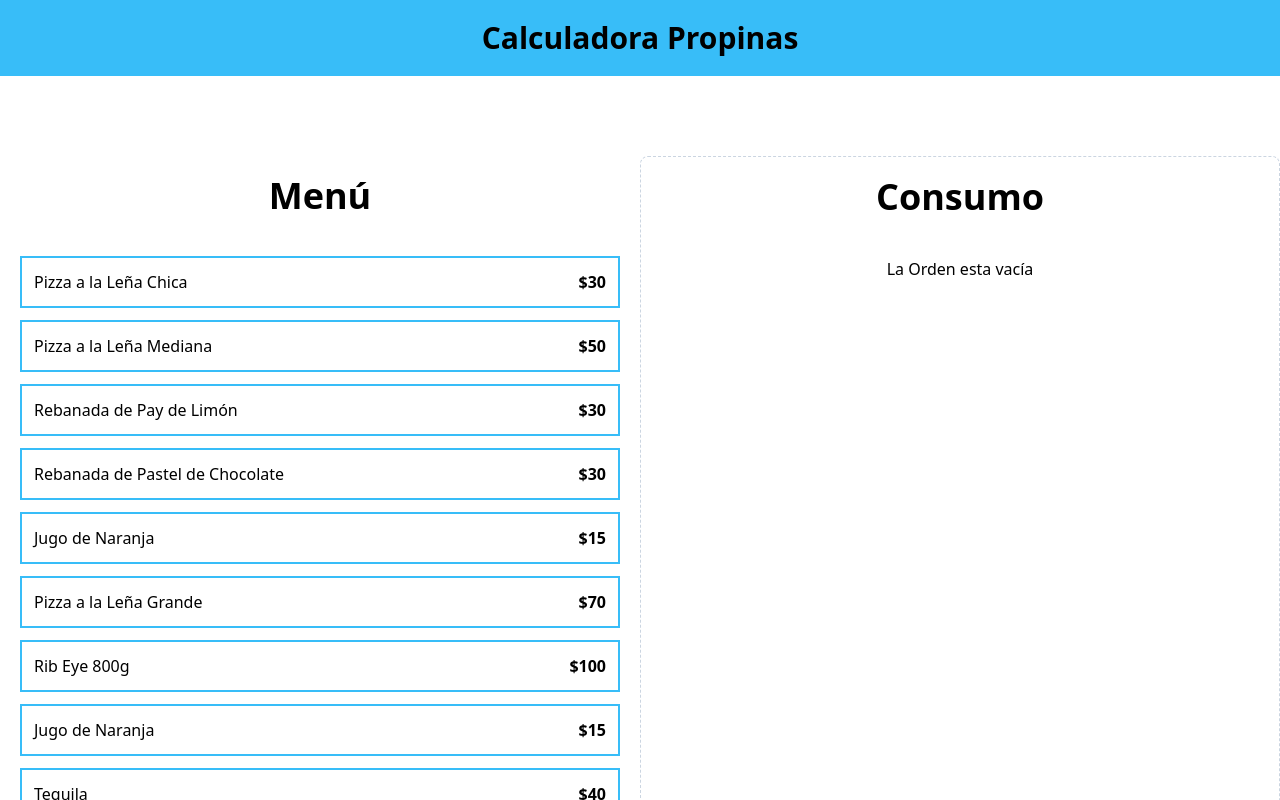
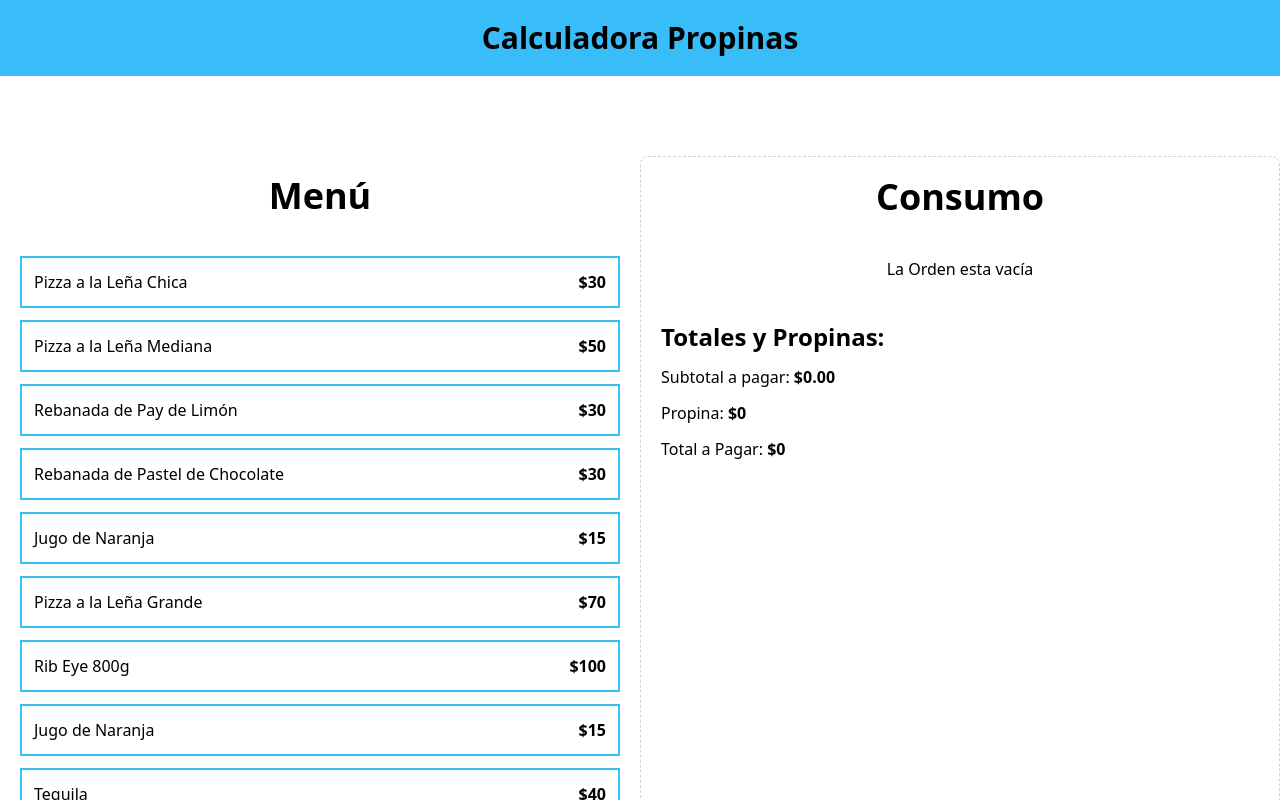
Before and after one commit to Enyel04/CalculadoraPropinas, a React (Vite) app: page / in a window 1280 px wide. Shown: the top 800 px of the page. Built offline with nearby package versions, Linux system fonts and the light colour scheme.

Commit message:
Agregando subtotal a Pagar, agregado en app, MenuItem y OrderTotal

```diff
--- a/src/App.tsx
+++ b/src/App.tsx
@@ -1,5 +1,6 @@
 import MenuItem from "./components/MenuItem"
 import OrderContents from "./components/OrderContents"
+import OrderTotals from "./components/OrderTotals"
 import { menuItems } from "./data/db"
 import useOrder from "./hooks/useOrder"
 
@@ -41,6 +42,13 @@
                   order={order}
                   removeItem={removeItem}
                   ></OrderContents>
+
+
+                  <OrderTotals
+                  order={order}
+                   />
+
+
           </div>
 
         </main>
--- a/src/components/MenuItem.tsx
+++ b/src/components/MenuItem.tsx
@@ -3,14 +3,15 @@
 
 type MenuItemProps={
     item:MenuItem,
+    addItem: (item:MenuItem) => void
 
-    addItem: (item:MenuItem) => void
 }
 
 export default function MenuItem({item,addItem}: MenuItemProps) {
+
   return (
         <button className="border-2 border-sky-400 hover:bg-sky-200 w-full p-3 flex justify-between"
-        onClick={ () => addItem(item)      }>
+        onClick={ () => addItem(item) }>
 
             <p>{item.name}</p>
             <p className="font-black">${item.price}</p>
--- /dev/null
+++ b/src/components/OrderTotals.tsx
@@ -0,0 +1,37 @@
+import { useMemo } from 'react'
+
+import { OrderItem } from '../types'
+import { formatCurrency } from '../helpers'
+
+type OrderTotalProps={
+  order:OrderItem[]
+}
+
+export default function OrderTotals( {order}:OrderTotalProps) {
+
+  const subTotalAmmount = useMemo(() =>order.reduce((total,item)=>total +
+  (item.cantidad *item.price),0),[order])
+  return (
+  <>
+
+    <div className=' space-y-3'>
+        <h2 className=' font-black  text-2xl'> Totales y Propinas:</h2>
+        <p>Subtotal a pagar:
+            <span className=' font-bold'> {formatCurrency(subTotalAmmount)}</span>
+        </p>
+
+        <p>Propina:
+            <span className=' font-bold'> $0</span>
+        </p>
+
+        <p>Total a Pagar:
+            <span className=' font-bold'> $0</span>
+        </p>
+
+    </div>
+
+    <button></button>
+
+  </>
+  )
+}
```
